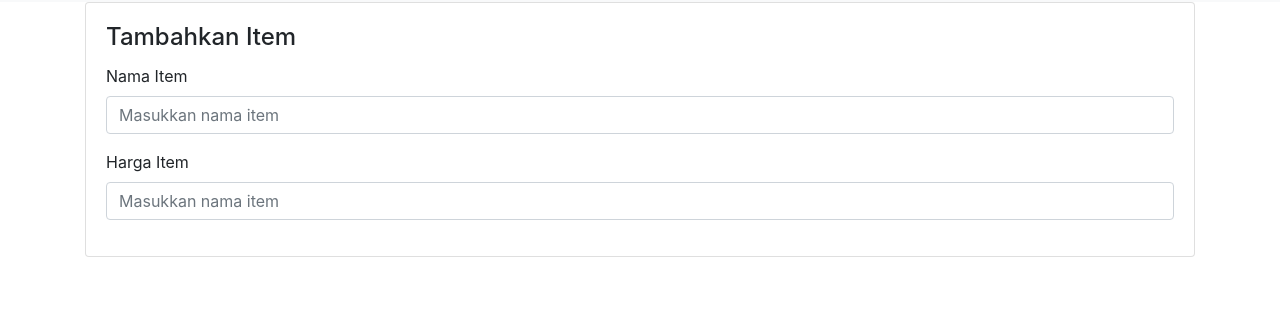
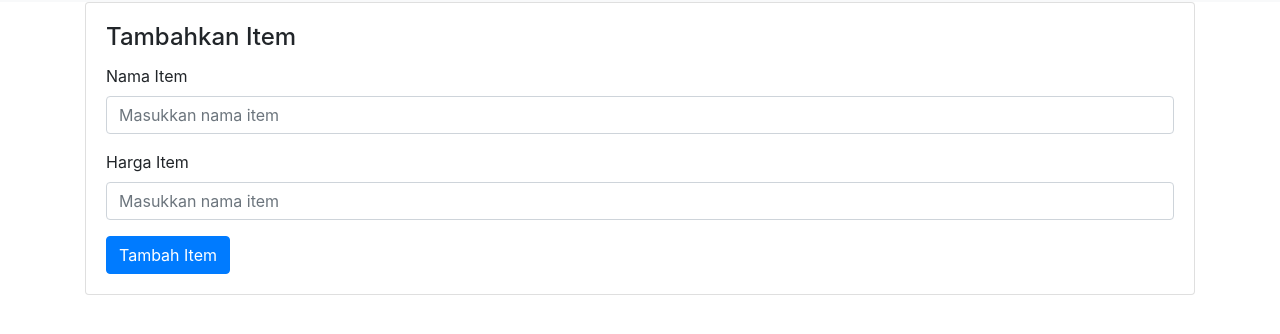
Before and after one commit to brainy-id/splitbill, a plain HTML site: page index.html in a window 1280 px wide. Shown: the part 54-388 px from the top of the page. Drawn offline with nearby package versions, Linux system fonts and the light colour scheme.

Commit message:
SUbmit button

```diff
--- a/index.html
+++ b/index.html
@@ -36,6 +36,7 @@
                             placeholder="Masukkan nama item">
                     </div>
 
+                    <button type="button" class="btn btn-primary" role="submit">Tambah Item</button>
 
                 </form>
             </div>
```
